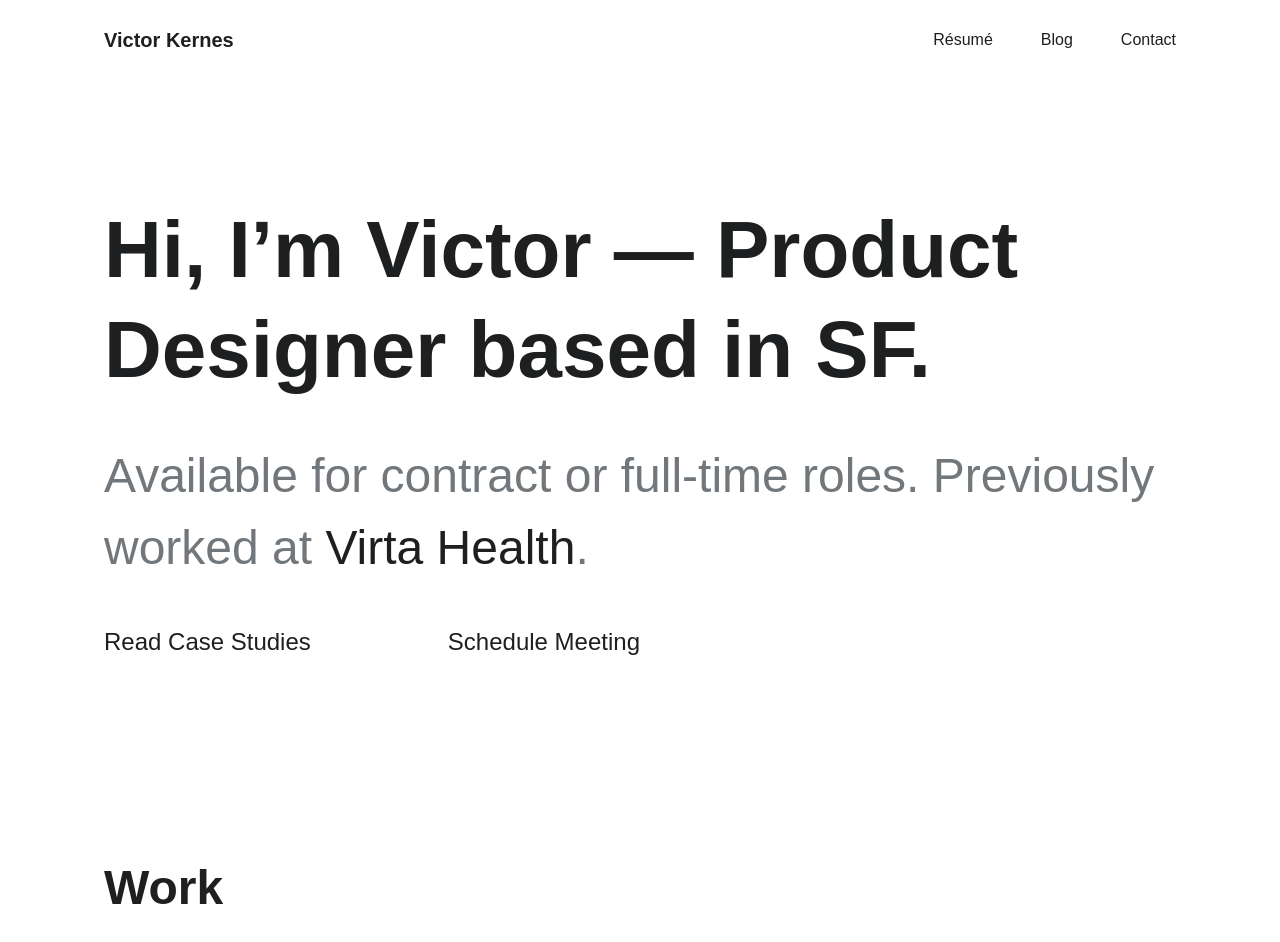
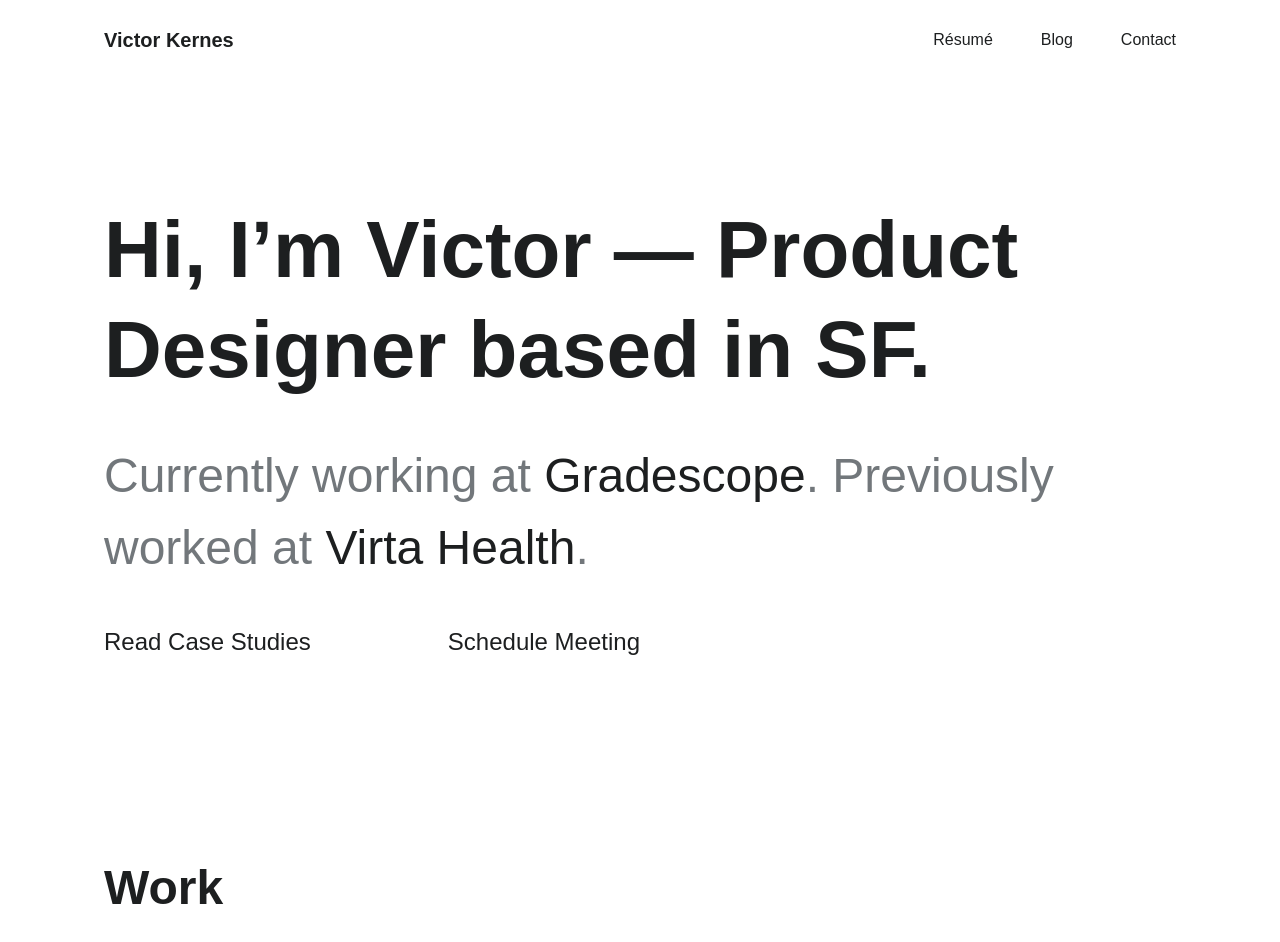
Before and after one commit to victorkernes/victor-kernes-next, a Next.js app: page / in a window 1280 px wide. Shown: the top 942 px of the page. Built offline with nearby package versions, Linux system fonts and the light colour scheme.

Commit message:
Update availability

```diff
--- a/pages/index.js
+++ b/pages/index.js
@@ -8,7 +8,8 @@
         Hi, I’m Victor — Product Designer based in SF.
       </h1>
       <h3 className={"f1 AboutMeContext"}>
-        Available for contract or full-time roles. Previously worked at{" "}
+        Currently working at <a href="https://www.gradescope.com" target="_blank">Gradescope</a>
+        . Previously worked at{" "}
         <a href="https://www.virtahealth.com" target="_blank">
           Virta Health
         </a>
```
